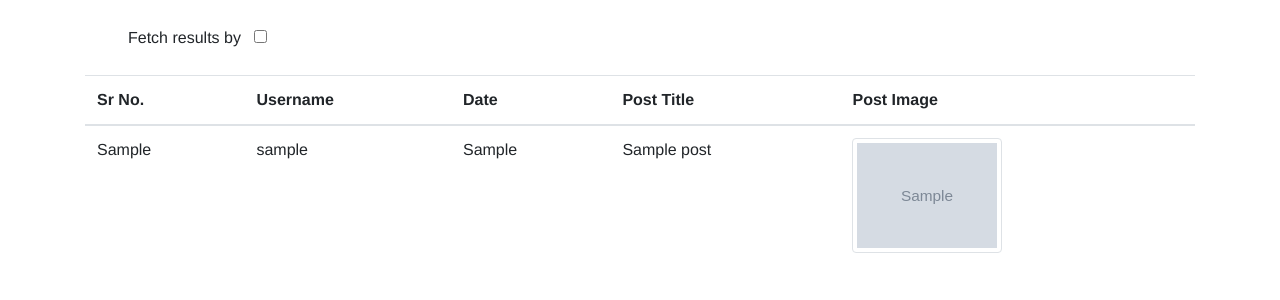
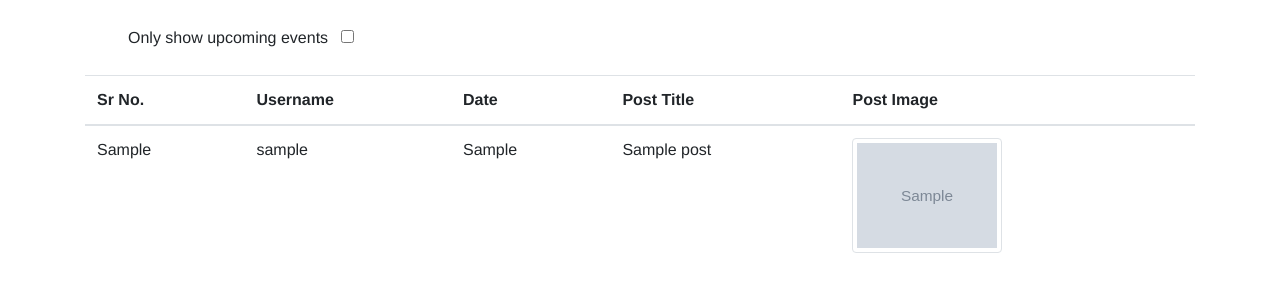
Before and after one commit to jwald3/filter-data, a PHP site: page / in a window 1280 px wide. Shown: the top 300 px of the page. Run offline with PHP 8.4, Linux system fonts and the light colour scheme; tables that the repository leaves empty or names only in its code hold one stand-in row (values such as "Sample post").

Commit message:
Changed text label for checkbox

```diff
--- a/index.php
+++ b/index.php
@@ -32,7 +32,7 @@ include("config.php");
 
 <body>
     <div id="filters">
-        <span>Fetch results by &nbsp;</span>
+        <span>Only show upcoming events &nbsp;</span>
         <input type="checkbox" name="fetchval" id="fetchval" />
     </div>
     <div class="container">
```
